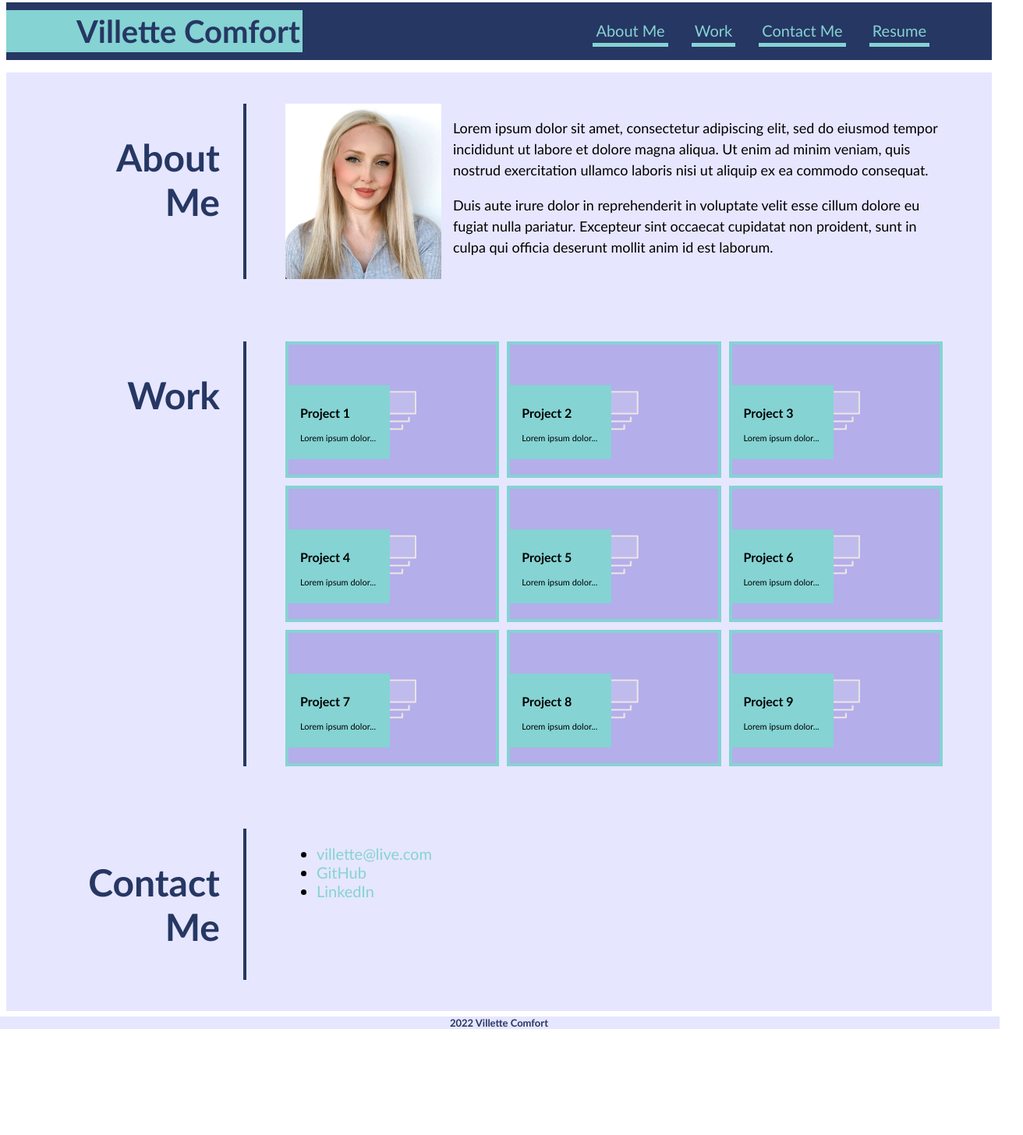
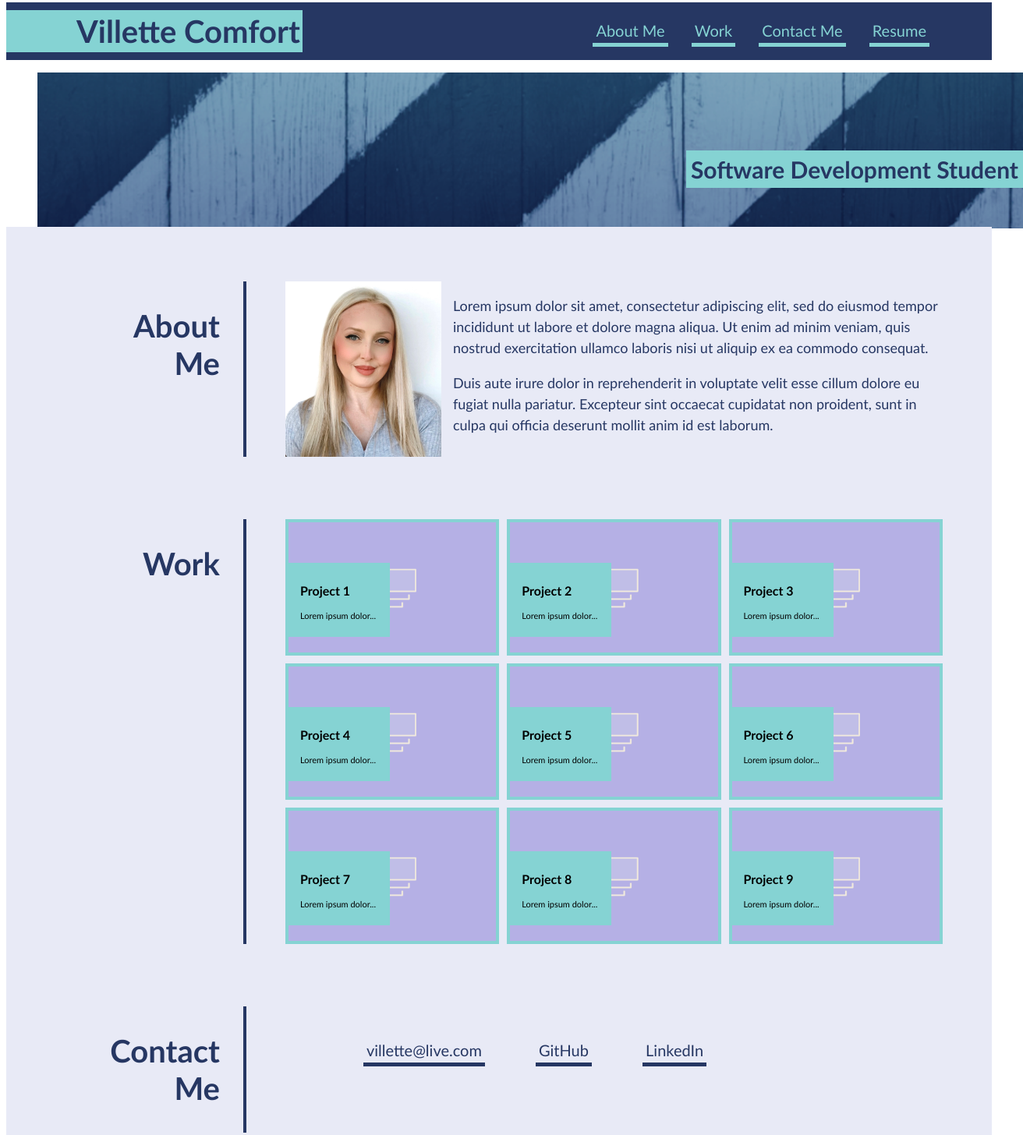
Before and after one commit to villette0/M2C-Portfolio-HTML_CSS, a plain HTML site: page index.html in a window 1280 px wide. Shown: the part 5-1461 px from the top of the page at 78% size, 1312 px wide, since content can reach past the window. Before the commit the page ends 1332 px from the top, so only its background shows below. Drawn offline with Linux system fonts and the light colour scheme.

Commit message:
Fixing css errors.

```diff
--- a/assets/css/style.css
+++ b/assets/css/style.css
@@ -1,13 +1,15 @@
 :root {
-    --font: 'Trebuchet MS', 'Lucida Sans Unicode', 'Lucida Grande', 'Lucida Sans', Arial, sans-serif;
-    --teal: #85D3D3;
+    --font: "Trebuchet MS", "Lucida Sans Unicode", "Lucida Grande", "Lucida Sans",
+        Arial, sans-serif;
+    --teal: #85d3d3;
     --dark-blue: #263763;
+    --lilac: #e8eaf6;
 }
 
 /* Header styling*/
 .header {
     font-family: var(--font);
-    background-color: var(--dark-blue)
+    background-color: var(--dark-blue);
 }
 
 .header h1 {
@@ -18,7 +20,6 @@
     padding: 3px 3px 3px 90px;
     margin: 10px 0px 10px 0px;
 }
-
 
 /* Navigation link styling */
 .header nav {
@@ -35,14 +36,37 @@
     padding: 4px;
 }
 
-a {
+.header nav ul li a {
     color: var(--teal);
     text-decoration: none;
 }
 
+/* Top background image styling */
+.background-image {
+    height: 200px;
+    width: 100%;
+    background-image: url("../images/blue-stripes.png");
+    background-color: var(--lilac);
+    background-size: cover;
+    background-position: center;
+}
+
+.background-image h2 {
+    float: right;
+    margin-top: 100px;
+    padding: 3px;
+    font-size: 30px;
+    color: var(--dark-blue);
+    background-color: var(--teal);
+    padding: 6px;
+    font-family: var(--font);
+}
+
 /*Main section styling */
 main {
-    background-color: #e6e6ff;
+    background-color: var(--lilac);
+    margin-top: -18px;
+    padding-top: 30px;
 }
 
 .section {
@@ -54,13 +78,13 @@ main {
 
 .section-title {
     width: 25%;
-    font-size: 48px;
+    font-size: 40px;
     font-weight: bold;
-    font-family: 'Trebuchet MS', 'Lucida Sans Unicode', 'Lucida Grande', 'Lucida Sans', Arial, sans-serif;
+    font-family: var(--font);
     text-align: right;
     padding-right: 20px;
     margin-right: 10px;
-    color: #263763;
+    color: var(--dark-blue);
 }
 
 .section-contents {
@@ -70,14 +94,15 @@ main {
     display: flex;
     flex-wrap: wrap;
     justify-content: space-around;
+    display: inline;
 }
 
 .section-contents p {
-    width: 70%;
     margin-left: 10px;
     font-size: 18px;
     line-height: 1.5;
-    font-family: 'Gill Sans', 'Gill Sans MT', Calibri, 'Trebuchet MS', sans-serif;
+    font-family: var(--font);
+    color: var(--dark-blue);
 }
 
 /* About me styling */
@@ -85,7 +110,10 @@ main {
     background-image: url(../images/vcphoto.png);
     height: 225px;
     width: 200px;
+    float:left;
+    margin-right: 15px;
 }
+
 /* Work styling*/
 .grid-container {
     padding-left: 50px;
@@ -94,6 +122,7 @@ main {
     display: flex;
     justify-content: center;
 }
+
 .grid-layout {
     width: 100%;
     display: grid;
@@ -102,6 +131,7 @@ main {
     grid-gap: 10px;
     grid-auto-flow: dense;
 }
+
 .project-image {
     border: 4px solid var(--teal);
     display: flex;
@@ -146,91 +176,28 @@ main {
     float: center;
     font-family: var(--font);
     font-size: 20px;
+    margin-top: 40px;
+}
 
+.section-contents nav ul li {
+    display: inline-block;
+    margin-left: 60px;
+    border-bottom: 5px solid var(--dark-blue);
+    padding: 4px;
+}
+
+.section-contents nav ul li a {
+    color: var(--dark-blue);
+    text-decoration: none;
 }
 
 /* Footer styling */
 footer {
-background-color: #e6e6ff;
-text-align: center;
-font-family: var(--font);
-font-size: 13px;
-color:#263763;
-margin: -10px;
-font-style: normal;
+    background-color: var(--lilac);
+    text-align: center;
+    font-family: var(--font);
+    font-size: 15px;
+    color: var(--dark-blue);
+    padding: 10px;
+    font-style: normal;
 }
-
-/*Media queries for various screen resolution*/
-@media screen and (max-width: 1292px) {
-    .section-contents {
-        display: inline;
-    }
-
-    .section-contents p {
-        width: 100%;
-    }
-
-    .about-me-picture {
-        float: left;
-        margin-right: 15px;
-    }
-
-    .contact {
-        display: flex;
-    }
-}
-
-@media screen and (max-width: 1028px) {
-    header  {
-        padding-bottom: 0;
-        position: relative;
-        justify-content: center;
-    }
-
-    header h1 {
-        width: 100%;
-        text-align: center;
-    }
-
-    .grid-layout {
-        grid-template-columns: repeat(2, 2fr);
-        grid-template-rows: repeat(4, 100px);
-    }
-
-    .capture {
-        opacity: 1;
-    }
-}
-
-@media screen and (max-width: 768px) {
-    main {
-        padding: 0 15px;
-    }
-    .section {
-        display: inline;
-    }
-
-    .section-title {
-        width: 100%;
-        text-align: center;
-        border-right: none;
-        border-bottom: solid black 4px;
-        margin: 20px 0;
-        padding: 0;
-        padding-bottom: 10px;
-    }
-
-    .contact {
-        margin-bottom: 20px;
-    }
-}
-
-@media screen and (max-width: 575px) {
-    header nav ul {
-        justify-content: space-around;
-    }
-
-    header nav ul li a {
-        margin-top: 10px;
-    }
-}
--- a/index.html
+++ b/index.html
@@ -35,7 +35,9 @@
     </header>
 
     <!--Top background image-->
-    <figure class="backgound-image" role="img" aria-label="Blue stripes background image"></figure>
+    <figure class="background-image" role="img" aria-tag="blue stripe image">
+        <h2>Software Development Student</h2>
+    </figure>
 
     <!--Main content information-->
     <main>
@@ -137,7 +139,7 @@
         <section class="section">
             <a name="contact-me"></a>
             <h2 class="section-title">Contact</br>Me</h2>
-            <article class="section-contents">
+            <div class="section-contents">
                 <nav>
                     <ul>
                         <li>
@@ -151,7 +153,7 @@
                         </li>
                     </ul>
                 </nav>
-            </article>
+            </div>
         </section>
 
     </main>
```
Also changed, not shown: assets/images/blue-stripes.png (added), 2 other files.
